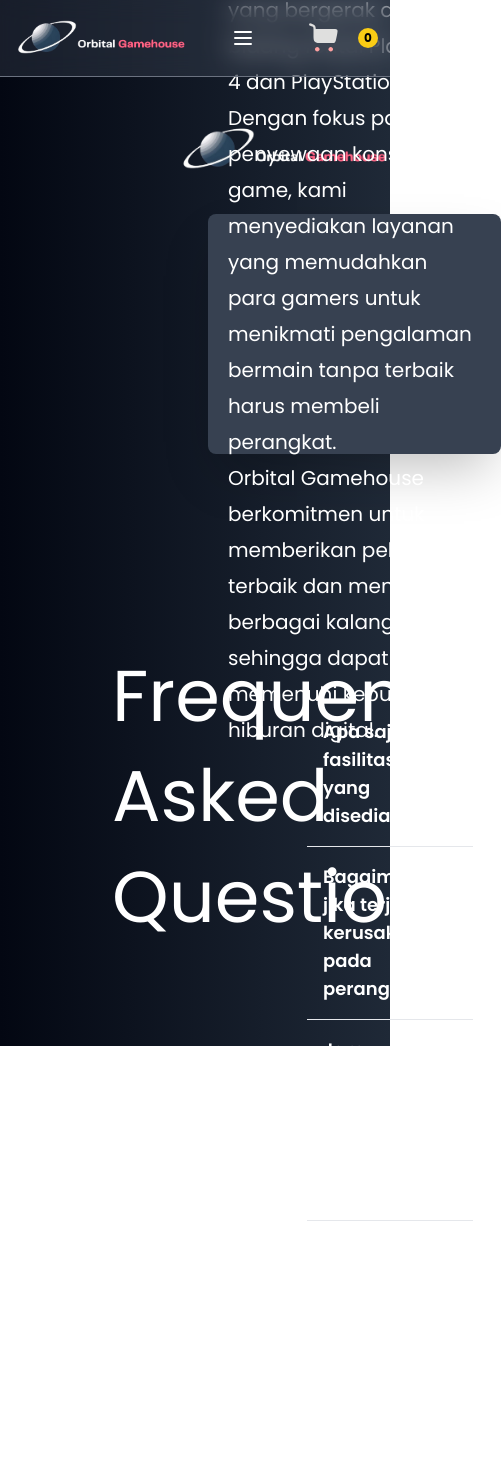
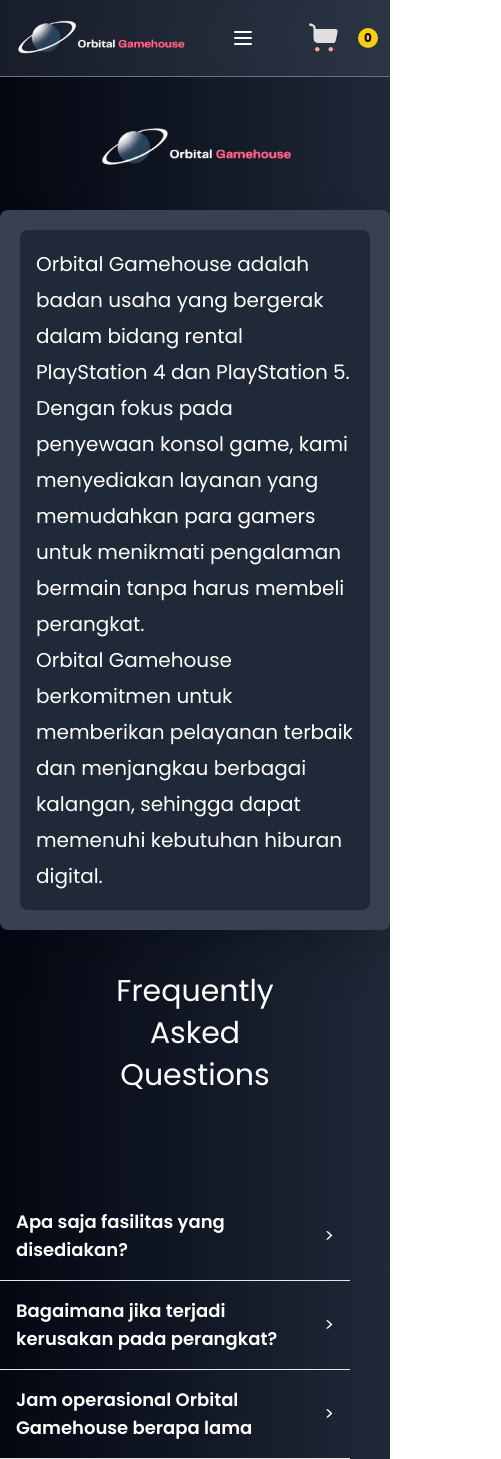
Before and after one commit to Wahyu-hdt/UAS-Project-2024, a React (Create React App) app in the folder orbital-gamehouse/: page /UAS-Project-2024/about in a window 390 px wide. Shown: the whole page, 501 px wide, since content can reach past the window. Before the commit the page ends 1221 px from the top, so only its background shows below. Built offline with nearby package versions, Linux system fonts and the light colour scheme.

Commit message:
Update for responsive layout

```diff
--- a/orbital-gamehouse/src/Components/Navigationbar.jsx
+++ b/orbital-gamehouse/src/Components/Navigationbar.jsx
@@ -17,7 +17,7 @@
       {/* Navbar container */}
       <div className="max-w-screen-xl mx-auto flex items-center justify-between p-3">
         {/* Logo */}
-        <img src={logo} className="h-10 sm:h-8 w-auto" alt="Logo" />
+        <img src={logo} className="h-10 xl:h-16  w-auto " alt="Logo" />
 
         {/* Hamburger Menu Button */}
         <button
@@ -41,7 +41,7 @@
         </button>
 
         {/* Navigation Links (Hidden on small screens, shown on large screens) */}
-        <div className="hidden sm:flex items-center text-white space-x-6">
+        <div className="hidden sm:flex items-center text-white space-x-6 mr-52 ">
           <Link
             to="/UAS-Project-2024/"
             className="hover:text-gray-300 hover:underline transition duration-200 ease-in-out"
@@ -53,12 +53,6 @@
             className="hover:text-gray-300 hover:underline transition duration-200 ease-in-out"
           >
             About Us
-          </Link>
-          <Link
-            to="/UAS-Project-2024/checkout"
-            className="hover:text-gray-300 hover:underline transition duration-200 ease-in-out"
-          >
-            Checkout
           </Link>
         </div>
 
--- a/orbital-gamehouse/src/Pages/About.jsx
+++ b/orbital-gamehouse/src/Pages/About.jsx
@@ -4,42 +4,44 @@
 
 const About = () => {
   return (
-    <>
-      <div className="h-full  bg-gradient-to-r from-gray-950 to-gray-800 font-Poppins">
+    <div className="h-full bg-gradient-to-r from-gray-950 to-gray-800 font-Poppins">
       <Navbar />
-        <div className=" flex ml-44 mt-12">
-          <img src={logo} alt="logo" />
+
+      {/* Logo Section */}
+      <div className="flex justify-center mt-12">
+        <img src={logo} alt="logo" className="max-w-[200px] sm:max-w-[300px]" />
       </div>
 
-        {/* Container Profil */}
-        <div className="flex w-3/4 ml-52 mt-10 bg-gray-700 rounded-lg h-60 shadow-2xl">
+      {/* Profile Container */}
+      <div className="flex flex-col sm:flex-row w-full sm:w-3/4 mx-auto mt-10 bg-gray-700 rounded-lg shadow-2xl p-5">
+        <div className="bg-gray-800 p-4 rounded-lg max-w-full">
           <p
             style={{ lineHeight: "1.8" }}
-            className="flex text-white  text-xl items-center justify-center px-5 py-2 "
+            className="text-white text-xl items-center justify-center"
           >
             Orbital Gamehouse adalah badan usaha yang bergerak dalam bidang
             rental PlayStation 4 dan PlayStation 5. <br />
             Dengan fokus pada penyewaan konsol game, kami menyediakan layanan
             yang memudahkan para gamers untuk menikmati pengalaman bermain tanpa
-            terbaik harus membeli perangkat. <br />
+            harus membeli perangkat. <br />
             Orbital Gamehouse berkomitmen untuk memberikan pelayanan terbaik dan
             menjangkau berbagai kalangan, sehingga dapat memenuhi kebutuhan
             hiburan digital.
           </p>
         </div>
+      </div>
 
-        {/* Container FAQs */}
-        <div className="flex flex-row w-full mt-48 h-[400px] ">
+      {/* FAQ Section */}
+      <div className="flex flex-col sm:flex-row w-full mt-10 sm:mt-48">
         <h1
           style={{ lineHeight: "1.4" }}
-            className="w-2/4 ml-28  text-white text-7xl"
+          className="w-full sm:w-2/4 mx-auto sm:ml-28 text-white text-3xl sm:text-7xl text-center sm:text-left mb-10 sm:mb-0"
         >
           Frequently <br /> Asked <br /> Questions
         </h1>
         <Faq />
       </div>
     </div>
-    </>
   );
 };
 
--- a/orbital-gamehouse/src/Pages/ConfirmOrder.jsx
+++ b/orbital-gamehouse/src/Pages/ConfirmOrder.jsx
@@ -94,7 +94,7 @@
       {/* Main container with responsive padding */}
       <div className="max-w-5xl mx-auto">
         {/* Title */}
-        <h1 className="text-3xl sm:text-4xl font-bold mb-6 mt-5 flex justify-center bg-clip-text text-transparent bg-white">
+        <h1 className="text-3xl sm:text-4xl font-bold mb-6 mt-5 flex justify-center text-center bg-clip-text text-transparent bg-white">
           Konfirmasi Orderanmu
         </h1>
 
@@ -123,9 +123,9 @@
                 </span>
                 <div className="flex flex-col sm:flex-row justify-between mt-4 gap-4 sm:gap-10">
                   {/* Quantity add/decrease button */}
-                  <div className="flex items-center bg-gray-700/50 rounded-lg p-1 max-w-[160px]">
+                  <div className="flex items-center bg-gray-700/50 rounded-lg p-1 max-w-[200px]">
                     <button
-                      className="w-8 h-8 flex items-center justify-center bg-gray-600 hover:bg-gray-500 rounded-lg transition-colors text-lg font-medium"
+                      className="w-12 h-12 flex items-center justify-center bg-gray-600 hover:bg-gray-500 rounded-lg transition-colors text-lg font-medium"
                       onClick={() =>
                         updateQuantity(
                           order.order_id,
@@ -141,7 +141,7 @@
                       {order.quantity}
                     </span>
                     <button
-                      className="w-8 h-8 flex items-center justify-center bg-gray-600 hover:bg-gray-500 rounded-lg transition-colors text-lg font-medium"
+                      className="w-12 h-12 flex items-center justify-center bg-gray-600 hover:bg-gray-500 rounded-lg transition-colors text-lg font-medium"
                       onClick={() =>
                         updateQuantity(
                           order.order_id,
@@ -182,7 +182,7 @@
 
         {/* Display payment button */}
         {confirmOrder.length > 0 && (
-          <div className="flex flex-col sm:flex-row items-center sm:items-end mt-8 bg-gray-800/50 backdrop-blur-sm p-4 sm:p-6 rounded-xl border border-gray-700/50">
+          <div className="flex flex-col sm:flex-col items-center sm:items-end mt-8 bg-gray-800/50 backdrop-blur-sm p-4 sm:p-6 rounded-xl border border-gray-700/50">
             <div className="flex flex-col sm:flex-row items-center sm:justify-between space-y-4 sm:space-y-0 sm:space-x-10 w-full">
               <h1 className="font-bold text-2xl sm:text-3xl text-white/90">
                 Subtotal
@@ -197,7 +197,7 @@
             </div>
             <div className="mt-6 sm:mt-0">
               <button
-                className="bg-blue-500 text-white px-6 sm:px-8 py-2 sm:py-3 font-bold rounded-xl text-base sm:text-lg transition-all shadow-lg"
+                className="bg-blue-500 text-white px-6 sm:px-8 py-2 sm:py-3 sm:mt-3 font-bold rounded-xl text-base sm:text-lg transition-all shadow-lg"
                 onClick={() => navigate("/UAS-Project-2024/payment")}
               >
                 Bayar
```
Lines whose indentation alone changed are shown as unchanged.
